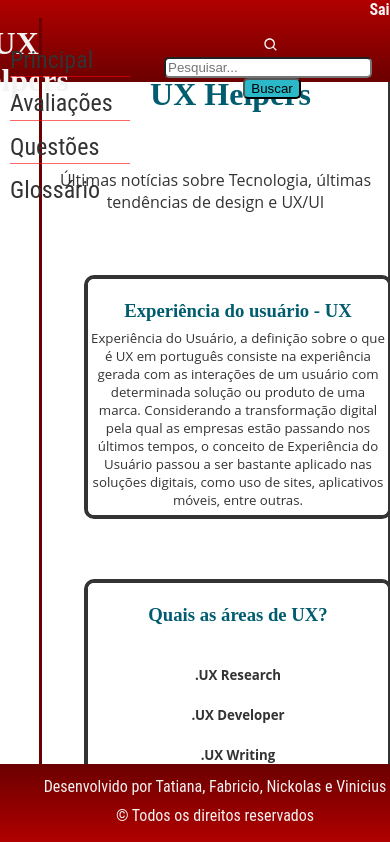
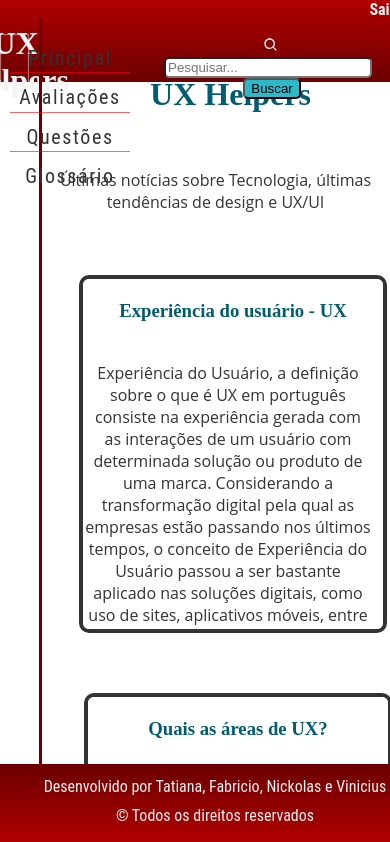
Before and after one commit to FatecFranca/DSM-G03-PI3-2022-1, a React (Create React App) app in the folder front-end/: page /home in a window 390 px wide. Shown: the top 842 px of the page. Built offline with nearby package versions, Linux system fonts and the light colour scheme; a web font is replaced by a local one.

Commit message:
Modificações no front
organizando as fontes, cores e responsividade.

```diff
--- a/front-end/public/index.html
+++ b/front-end/public/index.html
@@ -1,5 +1,5 @@
 <!DOCTYPE html>
-<html lang="en">
+<html lang="pt-BR">
   <head>
     <meta charset="utf-8" />
     <link rel="icon" href="%PUBLIC_URL%/favicon.ico" />
@@ -10,34 +10,10 @@
       content="Web site created using create-react-app"
     />
     <link rel="apple-touch-icon" href="%PUBLIC_URL%/logo192.png" />
-    <!--
-      manifest.json provides metadata used when your web app is installed on a
-      user's mobile device or desktop. See https://developers.google.com/web/fundamentals/web-app-manifest/
-    -->
     <link rel="manifest" href="%PUBLIC_URL%/manifest.json" />
-    <!--
-      Notice the use of %PUBLIC_URL% in the tags above.
-      It will be replaced with the URL of the `public` folder during the build.
-      Only files inside the `public` folder can be referenced from the HTML.
-
-      Unlike "/favicon.ico" or "favicon.ico", "%PUBLIC_URL%/favicon.ico" will
-      work correctly both with client-side routing and a non-root public URL.
-      Learn how to configure a non-root public URL by running `npm run build`.
-    -->
-    <title>React App</title>
+    <title>UX-Helpers</title>
   </head>
   <body>
-    <noscript>You need to enable JavaScript to run this app.</noscript>
     <div id="root"></div>
-    <!--
-      This HTML file is a template.
-      If you open it directly in the browser, you will see an empty page.
-
-      You can add webfonts, meta tags, or analytics to this file.
-      The build step will place the bundled scripts into the <body> tag.
-
-      To begin the development, run `npm start` or `yarn start`.
-      To create a production bundle, use `npm run build` or `yarn build`.
-    -->
   </body>
 </html>
--- a/front-end/src/components/App/App.css
+++ b/front-end/src/components/App/App.css
@@ -3,9 +3,34 @@
   max-width: 100%;
   max-height: 100%;
 }
-.header{
+
+.header {
     flex-direction: column;
     align-items: center;
     justify-content: center;
     text-align: center;
 }
+
+@media screen and (max-width: 1280px) {
+
+  .App {
+    width: calc(100% - 100px);
+  }
+
+}
+
+@media screen and (max-width: 980px) {
+
+  .App {
+    width: calc(100% - 100px);
+  }
+
+}
+
+@media screen and (max-width: 500) {
+
+  .App {
+    width: calc(100% - 40px);
+  }
+
+}
--- a/front-end/src/components/Components.css
+++ b/front-end/src/components/Components.css
@@ -2,6 +2,16 @@
 @import url("https://fonts.google.com/specimen/Roboto+Condensed?sidebar.open=true&query=roboto+&selection.family=Roboto+Condensed:wght@300");
 @import url("https://fonts.google.com/specimen/Open+Sans?sidebar.open=true&query=Open+sans&selection.family=Open+Sans:wght@400;700");
 
+/* cores a serem usadas no site */
+:root {
+    --cor-primaria: #2bb8c9;
+    --cor-escuro: #005c6e;
+    --cor-secundaria: #B20000;
+    --cor-fundo-clara: #f3f3f3;
+    --cor-fundo-escura: #005c6e;
+    --cor-texto-claro: #f3f3f3;
+    --cor-texto-escura: #333333;
+}
 
 /* Componentes Header, footer e menu */
 
@@ -64,11 +74,16 @@
     float: left;
     font-family: 'Roboto Condensed';
     margin-left: 0;
+    text-align: center;
+    transition: all .25s ease-in-out;
+    outline: 0;
+    letter-spacing: 0.10em;
 }
 
 .menu ul {
     margin-right: 10px;
     padding-left: 10px;
+    box-shadow: inset 0px 0px 1px 1px rgba(255, 255, 255, 0.50);
 }
 
 .menu ul li {
@@ -87,7 +102,7 @@
 .menuitem {
     text-decoration: none;
     color: #333333;
-    font-size: x-large;
+    font-size: 20px;
 }
 
 .menuitem:hover {
@@ -146,7 +161,6 @@
     min-height: 83.5vh;
     font-family: 'Open Sans';
     font-weight: 400;
-    border-right: 2px solid #333333;
     text-align: center;
 }
 
@@ -179,6 +193,7 @@
 .content p {
     margin: 16px 30px 16px 0;
     font-size: 16px;
+    text-align: center;
 }
 
 /* -------------------------------------------------------------------------------- */
@@ -245,23 +260,27 @@ table th { /* botões e referência ao glossário */
 
 /* CSS de responsividade das páginas */
 
+@media screen and (max-width: 980px) {
+
+}
+
 @media only screen and (max-device-height: 500px) {
     .menu {
         width: 5%;
         float: top;
-        background-color: #f3f3f3;
+        background-color: var(--cor-fundo-clara);
     }
 
     .menuitem {
-        color: black;
+        color: var(--cor-texto-escura);
 
     }
 
     .menu:hover {
         width: 50%;
         float: bottom;
-        background-color: #f3f3f3;
-        color: black;
+        background-color: var(--cor-fundo-clara);
+        color: var(--cor-secundaria);
         position: relative;
     }
 }
--- a/front-end/src/components/Home/Home.css
+++ b/front-end/src/components/Home/Home.css
@@ -10,7 +10,7 @@
     display: flex;
     flex-direction: column;
     width: 300px;
-    height: 236px;
+    height: 350px;
     border-radius: 10px;
     margin: 30px 30px 30px 5px;
 }
@@ -23,8 +23,8 @@
     flex-direction: column;
     width: 300px;
     border-radius: 10px;
-    height: 236px;
-    margin: 30px 30px 30px 5px;
+    height: 350px;
+    margin: 30px 30px 30px 0;
 }
 
 .Conteudo {
@@ -38,7 +38,13 @@
     align-items: center;
 }
 
+.Conteudo p {
+    align-items: center;
+    margin-right: 10px  ;
+}
+
 #Cartao1 h5 {
     margin-top: -33px;
     font-weight: 400;
+    text-align: center;
 }
--- a/front-end/src/components/Home/Home.js
+++ b/front-end/src/components/Home/Home.js
@@ -20,11 +20,11 @@ function Home() {
               <div id="Cartao1">
                 <div className="Conteudo">
                   <h3>Experiência do usuário - UX</h3>
-                  <h5>Experiência do Usuário, a definição sobre o que é UX em português consiste na
+                  <p>Experiência do Usuário, a definição sobre o que é UX em português consiste na
                     experiência gerada com as interações de um usuário com determinada solução ou produto
                     de uma marca. Considerando a transformação digital pela qual as empresas estão passando
                     nos últimos tempos, o conceito de Experiência do Usuário passou a ser bastante aplicado
-                    nas soluções digitais, como uso de sites, aplicativos móveis, entre outras.</h5>
+                    nas soluções digitais, como uso de sites, aplicativos móveis, entre outras.</p>
                 </div>
               </div>
               <div className="Cartao">
```
